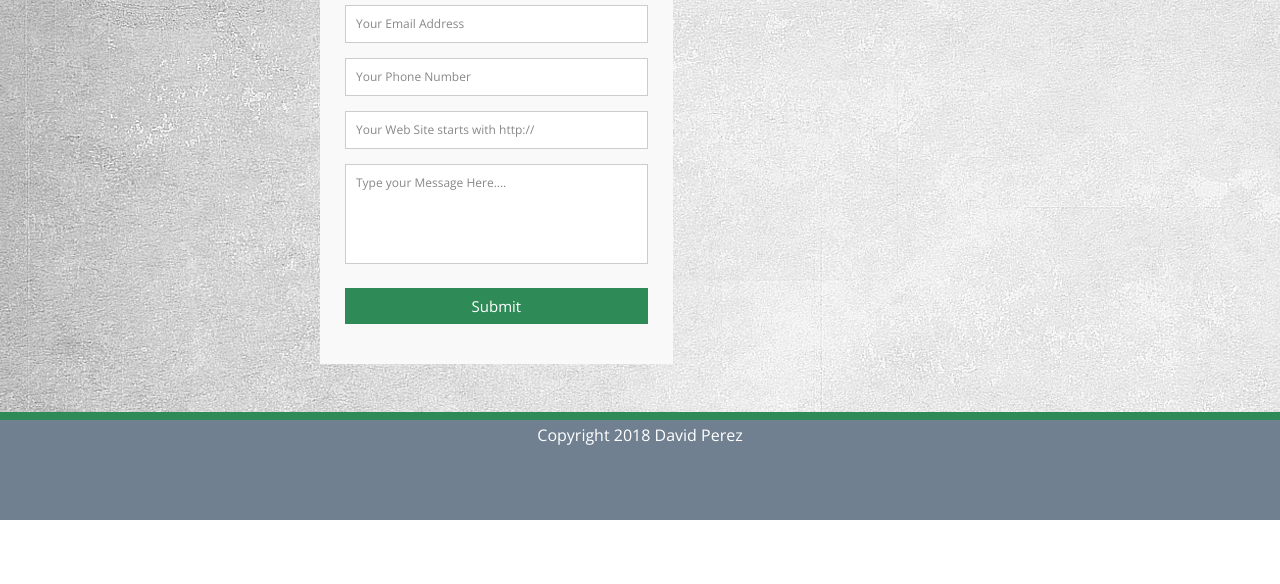
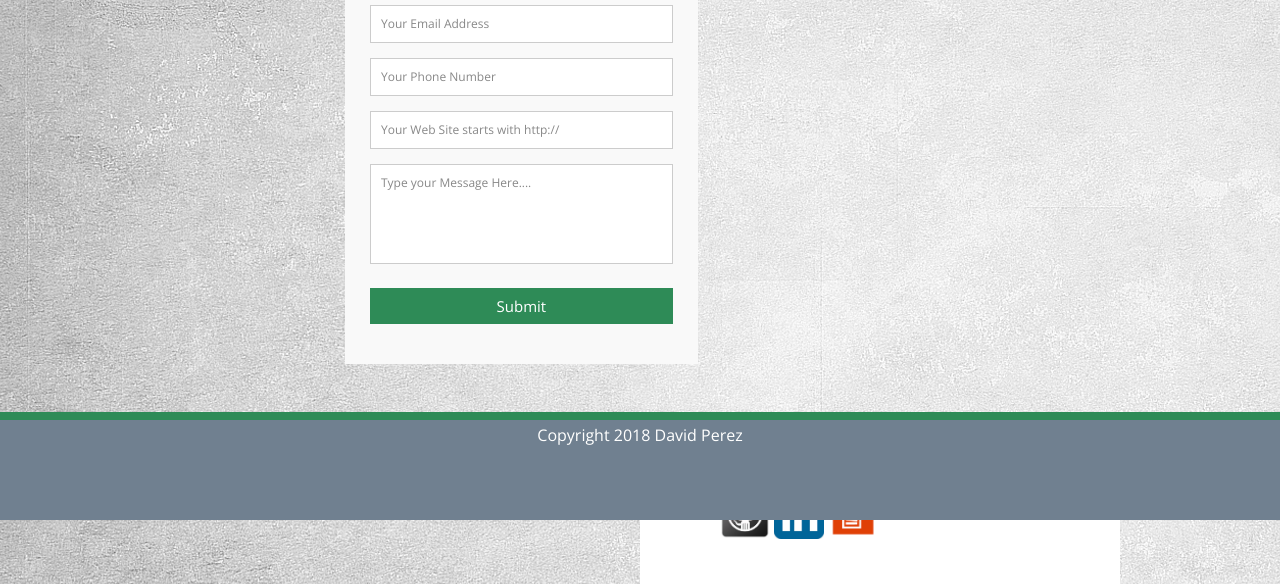
Before and after one commit to sharstream/sharstream.github.io, a plain HTML site: page contact.html in a window 1280 px wide. Shown: the part 280-864 px from the top of the page. Before the commit the page ends 800 px from the top, so only its background shows below. Drawn offline with nearby package versions, Linux system fonts and the light colour scheme.

Commit message:
Header margin and padding style css to 0

```diff
--- a/styles/bio_author.css
+++ b/styles/bio_author.css
@@ -1,3 +1,8 @@
+* {
+	margin:0;
+    padding:0;
+}
+
 body {
     background: url(../images/background.jpg) no-repeat;
 }
@@ -115,8 +120,8 @@ img.resize {
 
 .connect {
     background-color: white;
-    width: 35%;
-    height: 150px;
+    width: 25%;
+    height: 120px;
     float: left;
     margin-left: 20px;
 }
--- a/styles/contact.css
+++ b/styles/contact.css
@@ -92,7 +92,8 @@ body {
     background: #F9F9F9;
     padding: 25px;
     margin: 50px 0;
-    float: left;
+    margin-left: 25px;
+    display: inline-block;
 }
 
 #contact h3 {
@@ -183,11 +184,11 @@ fieldset {
 
 .connect {
     background-color: white;
-    /* width: 35%; */
+    width: 75%;
     height: 150px;
+    margin-left: 50%;
     float: left;
-    margin-left: 20px;
-    margin-top: 50px;
+    margin-top: 20px;
 }
 
 .connect h4 {
--- a/styles/portfolio.css
+++ b/styles/portfolio.css
@@ -1,3 +1,8 @@
+* {
+	margin:0;
+    padding:0;
+}
+
 body {
     background: url(../images/background.jpg) no-repeat;
 }
@@ -61,7 +66,7 @@ nav > li > a:focus {
     width: 60%;
     height: 800px;
     float: left;
-    margin-top: 50px;
+    margin-top: 2.5%;
     margin-left: 45px;
 }
 
```
